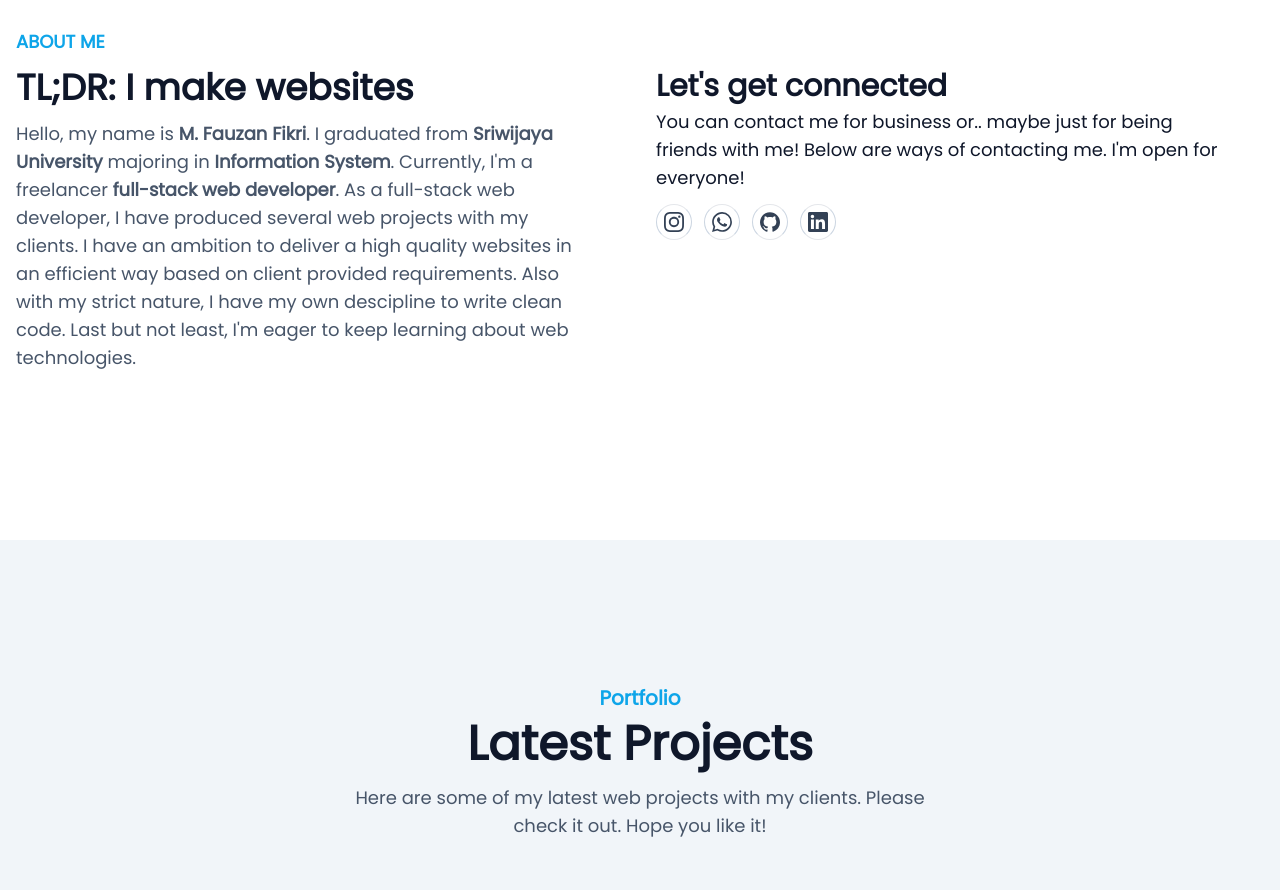
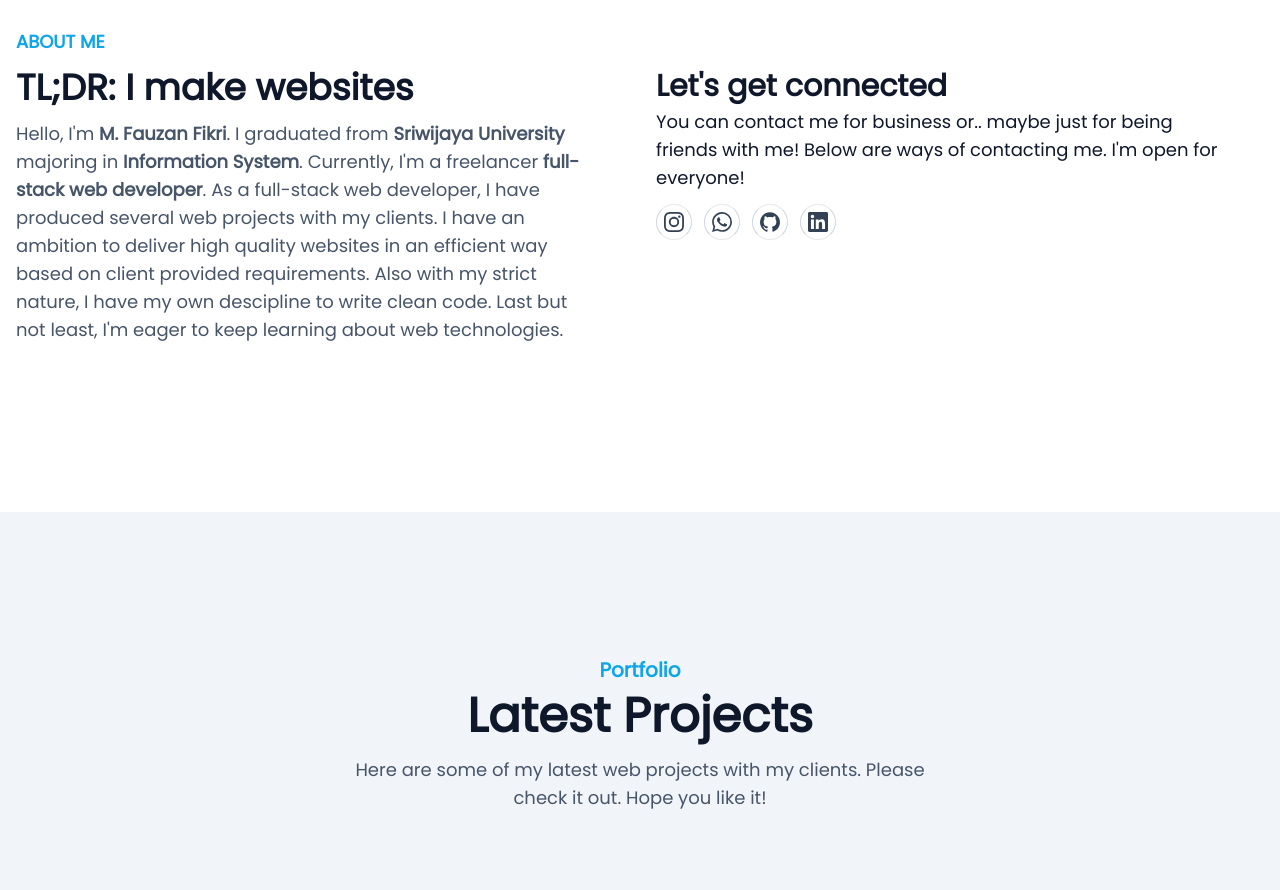
Before and after one commit to mfauzanfikri/fauzan-portfolio, a React (Vite) app: page / in a window 1280 px wide. Shown: the part 820-1710 px from the top of the page. Built offline with nearby package versions, Linux system fonts and the light colour scheme.

Commit message:
update: change content of about section

```diff
--- a/src/components/about.tsx
+++ b/src/components/about.tsx
@@ -11,16 +11,15 @@ const About = () => {
               TL;DR: I make websites
             </h2>
             <p className="max-w-xl text-base font-medium text-secondary lg:text-lg">
-              Hello, my name is{" "}
-              <span className="font-semibold">M. Fauzan Fikri</span>. I
-              graduated from{" "}
+              Hello, I'm <span className="font-semibold">M. Fauzan Fikri</span>.
+              I graduated from{" "}
               <span className="font-semibold">Sriwijaya University</span>{" "}
               majoring in{" "}
               <span className="font-semibold">Information System</span>.
               Currently, I'm a freelancer{" "}
               <span className="font-semibold">full-stack web developer</span>.
               As a full-stack web developer, I have produced several web
-              projects with my clients. I have an ambition to deliver a high
+              projects with my clients. I have an ambition to deliver high
               quality websites in an efficient way based on client provided
               requirements. Also with my strict nature, I have my own descipline
               to write clean code. Last but not least, I'm eager to keep
```
